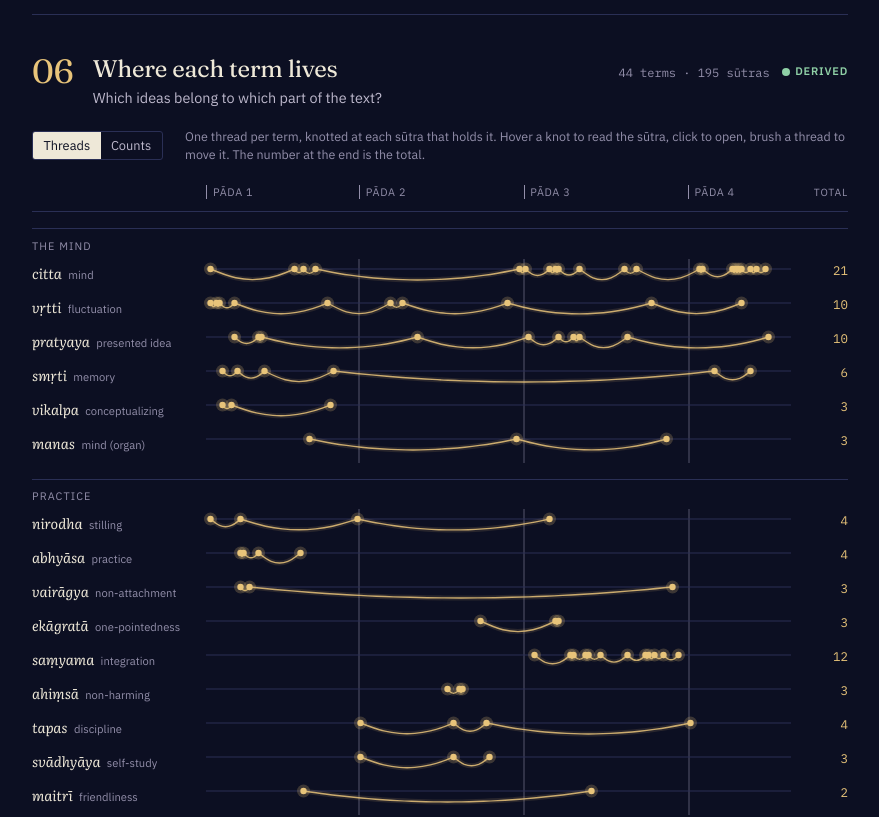
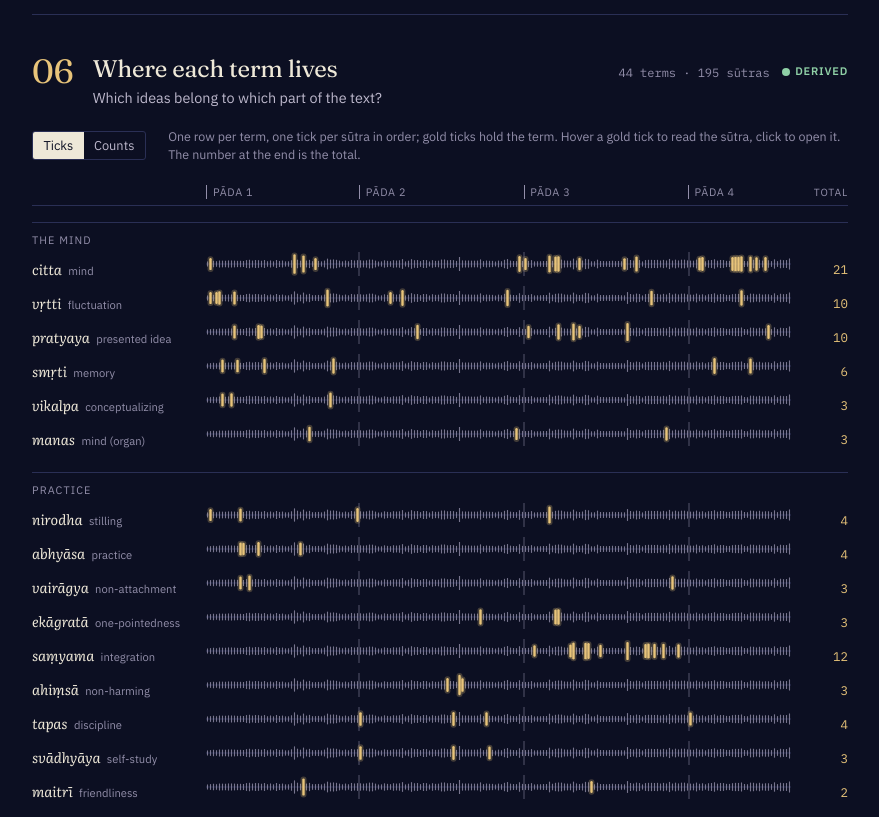
Before and after one commit to yashsharmahere/yogasutra, a Next.js app: page /visuals in a window 1280 px wide. Shown: the part 3080-3897 px from the top of the page, without its empty margins (68-947 px from the left). Built offline with nearby package versions, Linux system fonts and the light colour scheme; a web font is replaced by a local one.

Commit message:
Visualize: tick-strip term map (grey tick per sūtra, gold where term occurs), hover card stays reachable, Ticks/Counts toggle
Co-Authored-By: Claude Sonnet 5.5 <noreply@anthropic.com>
Claude-Session: https://claude.ai/code/session_01WCxtPEENy3nUsD4HDMGYrK

```diff
--- a/app/globals.css
+++ b/app/globals.css
@@ -666,3 +666,26 @@ html,body{overflow-x:clip}
 .heat td.tot{color:var(--indigo);font-weight:600;border-left:1px solid var(--rule)}
 .tbl-wrap{overflow-x:auto}
 @media (max-width:820px){.tr{grid-template-columns:minmax(0,1fr) 2.2rem}.tr-nm{grid-column:1}.tr-n{grid-column:2;grid-row:1;padding-top:0}.tr-tx{grid-column:1/-1}.tr-axis{grid-template-columns:minmax(0,1fr)}.tr-axis>span:first-child,.tr-n-h{display:none}}
+
+/* hover card is interactive and bridged to its knot so the pointer can travel onto it */
+.tcard{pointer-events:auto}
+.tcard::before{content:"";position:absolute;left:0;right:0;height:22px;bottom:-22px}
+.tcard.below::before{bottom:auto;top:-22px}
+.tc-f a{color:var(--indigo);font-weight:500;white-space:nowrap;text-decoration:none}
+.tc-f a:hover{text-decoration:underline}
+
+/* tick-strip term map: grey tick per sūtra (height = length of the sūtra), gold where the term occurs */
+.tr-svg.tk{display:block;overflow:visible;cursor:default}
+.tr-svg.tk.has-active{cursor:pointer}
+.tk-g{stroke:var(--ink-3);stroke-width:1.1;stroke-linecap:butt;opacity:.8;transition:opacity .15s}
+.tk-halo{stroke:var(--glow);stroke-width:6;stroke-linecap:round;opacity:.45}
+.tk-core{stroke:var(--indigo);stroke-width:2.4;stroke-linecap:round;transition:stroke-width .12s,stroke .12s}
+.tk-h{outline:none}
+.tk-h.on .tk-core{stroke:#fff6d6;stroke-width:4}
+.tk-h.on .tk-halo{opacity:1;stroke-width:12}
+.tk-h.echo .tk-halo{opacity:.95;stroke-width:10}
+.tr-svg.tk.has-active .tk-g{opacity:.3}
+.tr-svg.tk.has-active .tk-h:not(.on){opacity:.55}
+.tr{min-height:24px;align-items:center}
+.tr-nm{padding-top:0}
+.tr-n,.tr-n-h{padding-top:0}
--- a/components/TermMap.tsx
+++ b/components/TermMap.tsx
@@ -4,23 +4,23 @@ import { useEffect, useState, type ReactNode } from "react";
 /* Section 06 view switch: threads (default) or the counts-in-boxes grid. The choice is remembered. */
 export default function TermMap({ threads, counts }: { threads: ReactNode; counts: ReactNode }) {
   const [view, setView] = useState<"threads" | "counts">("threads");
-  useEffect(() => { try { const v = localStorage.getItem("ek:termview"); if (v === "counts" || v === "threads") setView(v); } catch {} }, []);
-  const pick = (v: "threads" | "counts") => { setView(v); try { localStorage.setItem("ek:termview", v); } catch {} };
+  useEffect(() => { try { const v = localStorage.getItem("ek:termview3"); if (v === "counts" || v === "threads") setView(v); } catch {} }, []);
+  const pick = (v: "threads" | "counts") => { setView(v); try { localStorage.setItem("ek:termview3", v); } catch {} };
   return (
     <>
       <div className="tm-bar">
         <div className="seg" role="group" aria-label="View">
-          <button type="button" aria-pressed={view === "threads"} onClick={() => pick("threads")}>Threads</button>
+          <button type="button" aria-pressed={view === "threads"} onClick={() => pick("threads")}>Ticks</button>
           <button type="button" aria-pressed={view === "counts"} onClick={() => pick("counts")}>Counts</button>
         </div>
         <p className="tm-hint">{view === "threads"
-          ? "One thread per term, knotted at each sūtra that holds it. Hover a knot to read the sūtra, click to open, brush a thread to move it. The number at the end is the total."
+          ? "One row per term, one tick per sūtra in order; gold ticks hold the term. Hover a gold tick to read the sūtra, click to open it. The number at the end is the total."
           : "How many sūtras in each pāda hold the term. Darker means more; click a number to open the term."}</p>
       </div>
       <div hidden={view !== "threads"}>{threads}</div>
       <div hidden={view !== "counts"}>{counts}</div>
       <p className="vs-read"><b>How to read it</b><span>{view === "threads"
-        ? "Computed from the term index: a knot means the term's Sanskrit form occurs in that sūtra. Pādas differ in length (51, 55, 55, 34), so read each row for its shape, and the total for its weight."
+        ? "Computed from the term index: a gold tick means the term's Sanskrit form occurs in that sūtra, and taller ticks are longer sūtras. Pādas differ in length (51, 55, 55, 34), so read each row for its shape, and the total for its weight."
         : "Number of sūtras in each pāda whose Sanskrit contains the term. Pādas differ in length (51, 55, 55, 34), so compare within a row, not down a column."}</span></p>
     </>
   );
--- a/components/VisThreads.tsx
+++ b/components/VisThreads.tsx
@@ -11,155 +11,77 @@ export type TRow = { id: string; iast: string; en: string; pattern: string; hits
 export type TGroup = { label: string; rows: TRow[] };
 export type TInfo = { id: string; pada: number; deva: string; iast: string; en: string; terms: string[] };
 
-const H = 34, Y = 10, SPRING = 0.045, DAMP = 0.955, ITER = 5, R = 36;
+const H = 24, Y = 12;
+let infoIds: string[] = [];
+let lens: number[] = [];
+const infoId = (n: number) => (infoIds[n] || "").replace(".", "-");
+const touchRef = { current: false };
 
-type Rope = { x: Float32Array; y: Float32Array; ox: Float32Array; oy: Float32Array; rx: Float32Array; ry: Float32Array; seg: number; k: number };
-type Sim = { ropes: Rope[]; els: SVGPathElement[][]; ptr: { x: number; y: number } | null; quiet: number };
-
-function makeRope(x0: number, x1: number): Rope {
-  const dist = Math.max(8, x1 - x0);
-  const sag = Math.min(11, dist * 0.2 + 2);
-  const len = dist + (8 * sag * sag) / (3 * dist);
-  const k = Math.max(6, Math.min(26, Math.round(dist / 14)));
-  const r: Rope = { x: new Float32Array(k), y: new Float32Array(k), ox: new Float32Array(k), oy: new Float32Array(k), rx: new Float32Array(k), ry: new Float32Array(k), seg: len / (k - 1), k };
-  for (let i = 0; i < k; i++) { const t = i / (k - 1); r.x[i] = r.ox[i] = r.rx[i] = x0 + t * (x1 - x0); r.y[i] = r.oy[i] = r.ry[i] = Y + 4 * sag * t * (1 - t); }
-  return r;
-}
-function solve(r: Rope, x0: number, x1: number) {
-  const { x, y, k, seg } = r;
-  for (let it = 0; it < ITER; it++) {
-    x[0] = x0; y[0] = Y; x[k - 1] = x1; y[k - 1] = Y;
-    for (let i = 0; i < k - 1; i++) {
-      const dx = x[i + 1] - x[i], dy = y[i + 1] - y[i], d = Math.hypot(dx, dy) || 1e-6, diff = (d - seg) / d / 2;
-      const a = i === 0 ? 0 : 1, b = i === k - 2 ? 0 : 1, tot = a + b || 1;
-      x[i] += dx * diff * 2 * (a / tot); y[i] += dy * diff * 2 * (a / tot);
-      x[i + 1] -= dx * diff * 2 * (b / tot); y[i + 1] -= dy * diff * 2 * (b / tot);
-    }
-  }
-  x[0] = x0; y[0] = Y; x[k - 1] = x1; y[k - 1] = Y;
-}
-function stepRope(r: Rope, x0: number, x1: number, ptr: Sim["ptr"]): number {
-  const { x, y, ox, oy, k } = r; let e = 0;
-  for (let i = 1; i < k - 1; i++) {
-    const vx = (x[i] - ox[i]) * DAMP, vy = (y[i] - oy[i]) * DAMP;
-    ox[i] = x[i]; oy[i] = y[i]; x[i] += vx + (r.rx[i] - x[i]) * SPRING; y[i] += vy + (r.ry[i] - y[i]) * SPRING;
-    if (ptr) {
-      const dx = x[i] - ptr.x, dy = y[i] - ptr.y, d = Math.hypot(dx, dy);
-      if (d < R) { const f = (1 - d / R) ** 2 * 3.2, n = d || 1; x[i] += (dx / n) * f * 0.3; y[i] += (dy / n) * f + 0.5 * f; }
-    }
-  }
-  solve(r, x0, x1);
-  for (let i = 1; i < k - 1; i++) e += Math.abs(x[i] - ox[i]) + Math.abs(y[i] - oy[i]);
-  return e;
-}
-const pathD = (r: Rope) => {
-  let d = `M${r.x[0].toFixed(1)},${r.y[0].toFixed(1)}`;
-  for (let i = 1; i < r.k - 1; i++) d += ` Q${r.x[i].toFixed(1)},${r.y[i].toFixed(1)} ${((r.x[i] + r.x[i + 1]) / 2).toFixed(1)},${((r.y[i] + r.y[i + 1]) / 2).toFixed(1)}`;
-  return d + ` L${r.x[r.k - 1].toFixed(1)},${r.y[r.k - 1].toFixed(1)}`;
-};
-
-/* one shared animation loop, running only while some row is awake */
-const awake = new Set<{ sim: Sim; xs: number[]; run: () => number }>();
-let raf = 0;
-function tick() {
-  awake.forEach((a) => { const e = a.run(); a.sim.quiet = e < 0.012 * Math.max(1, a.sim.ropes.length) && !a.sim.ptr ? a.sim.quiet + 1 : 0; if (a.sim.quiet > 24) awake.delete(a); });
-  raf = awake.size ? requestAnimationFrame(tick) : 0;
-}
-const wake = (a: { sim: Sim; xs: number[]; run: () => number }) => { a.sim.quiet = 0; awake.add(a); if (!raf) raf = requestAnimationFrame(tick); };
-
-function ThreadRow({ row, n, cuts, w, active, setActive, reduce }: { row: TRow; n: number; cuts: number[]; w: number; active: { row: string; n: number } | null; setActive: (v: { row: string; n: number; el: Element } | null) => void; reduce: boolean }) {
+function ThreadRow({ row, n, cuts, w, active, setActive }: { row: TRow; n: number; cuts: number[]; w: number; active: { row: string; n: number } | null; setActive: (v: { row: string; n: number; el: Element } | null) => void }) {
   const X = useCallback((i: number) => ((i + 0.5) / n) * w, [n, w]);
-  const xs = useMemo(() => row.hits.map(X), [row.hits, X]);
-  const handle = useRef<{ sim: Sim; xs: number[]; run: () => number } | null>(null);
-  const ropes = useMemo(() => {
-    const rs: Rope[] = [];
-    for (let i = 0; i < xs.length - 1; i++) rs.push(makeRope(xs[i], xs[i + 1]));
-    return rs;
-  }, [xs]);
-  const els = useRef<SVGPathElement[][]>([]);
-  useEffect(() => {
-    const sim: Sim = { ropes, els: els.current, ptr: null, quiet: 0 };
-    const run = () => { let e = 0; ropes.forEach((r, i) => { e += stepRope(r, xs[i], xs[i + 1], sim.ptr); const d = pathD(r); els.current[i]?.forEach((p) => p?.setAttribute("d", d)); }); return e; };
-    handle.current = { sim, xs, run };
-    return () => { if (handle.current) awake.delete(handle.current); };
-  }, [ropes, xs]);
-  const pluck = (idx: number) => {
-    [idx - 1, idx].forEach((ri) => { const r = ropes[ri]; if (!r) return; for (let j = 1; j < r.k - 1; j++) r.oy[j] -= 4.2 * Math.sin((Math.PI * j) / (r.k - 1)); });
-    if (handle.current && !reduce) wake(handle.current);
-  };
+  const hitSet = useMemo(() => new Set(row.hits), [row.hits]);
   const router = useRouter();
-  const anchors = useRef<(Element | null)[]>([]);
+  const anchors = useRef<Record<number, Element | null>>({});
   const nearest = (e: { clientX: number; clientY: number; currentTarget: Element }, reach: number) => {
     const b = e.currentTarget.getBoundingClientRect(), px = e.clientX - b.left, py = e.clientY - b.top;
-    if (Math.abs(py - Y) > reach + 8) return -1;
+    if (Math.abs(py - Y) > 14) return -1;
     let best = -1, bd = reach;
-    xs.forEach((x, j) => { const d = Math.abs(x - px); if (d <= bd) { bd = d; best = j; } });
+    row.hits.forEach((h) => { const d = Math.abs(X(h) - px); if (d <= bd) { bd = d; best = h; } });
     return best;
   };
-  const choose = (j: number) => {
-    if (j < 0) { if (active && active.row === row.id) setActive(null); return; }
-    if (active && active.row === row.id && active.n === row.hits[j]) return;
-    setActive({ row: row.id, n: row.hits[j], el: anchors.current[j] as Element }); pluck(j);
+  const choose = (h: number) => {
+    if (h < 0) { if (active && active.row === row.id) setActive(null); return; }
+    if (active && active.row === row.id && active.n === h) return;
+    setActive({ row: row.id, n: h, el: anchors.current[h] as Element });
   };
-  const onMove = (e: React.PointerEvent<SVGSVGElement>) => {
-    if (e.pointerType === "touch") return;
-    choose(nearest(e, 6));
-    if (reduce || !handle.current) return;
-    const b = e.currentTarget.getBoundingClientRect();
-    handle.current.sim.ptr = { x: e.clientX - b.left, y: e.clientY - b.top };
-    wake(handle.current);
-  };
-  const onLeave = () => { setActive(null); if (handle.current) { handle.current.sim.ptr = null; if (!reduce) wake(handle.current); } };
+  const onMove = (e: React.PointerEvent<SVGSVGElement>) => { if (e.pointerType !== "touch") choose(nearest(e, 6)); };
   const onClick = (e: React.MouseEvent<SVGSVGElement>) => {
-    const touch = touchRef.current, j = nearest(e, touch ? 14 : 6);
-    if (j < 0) return;
-    const shown = active && active.row === row.id && active.n === row.hits[j];
-    if (touch && !shown) { choose(j); return; }
-    const url = `/sutra/${infoId(row.hits[j])}`;
+    const touch = touchRef.current, h = nearest(e, touch ? 14 : 6);
+    if (h < 0) return;
+    const shown = active && active.row === row.id && active.n === h;
+    if (touch && !shown) { choose(h); return; }
+    const url = `/sutra/${infoId(h)}`;
     if (e.metaKey || e.ctrlKey) window.open(url, "_blank"); else router.push(url);
   };
   const mine = active && active.row === row.id;
   return (
-    <svg className={`tr-svg${mine ? " has-active" : ""}`} width={w} height={H} viewBox={`0 0 ${w} ${H}`} onPointerMove={onMove} onPointerLeave={onLeave} onClick={onClick} onPointerDown={(e) => { touchRef.current = e.pointerType === "touch"; }} role="group" aria-label={`${row.iast}: ${row.hits.length} sūtras`}>
+    <svg className={`tr-svg tk${mine ? " has-active" : ""}`} width={w} height={H} viewBox={`0 0 ${w} ${H}`} onPointerMove={onMove} onPointerLeave={() => setActive(null)} onClick={onClick} onPointerDown={(e) => { touchRef.current = e.pointerType === "touch"; }} role="group" aria-label={`${row.iast}: ${row.hits.length} sūtras`}>
       {cuts.map((c) => <line key={c} className="tr-sep" x1={(c / n) * w} x2={(c / n) * w} y1={0} y2={H} />)}
       <line className="tr-base" x1={0} x2={w} y1={Y} y2={Y} />
-      {ropes.map((r, i) => (
-        <g key={i}>
-          <path ref={(el) => { (els.current[i] ||= [])[0] = el as SVGPathElement; }} className="rp-halo" d={pathD(r)} />
-          <path ref={(el) => { (els.current[i] ||= [])[1] = el as SVGPathElement; }} className="rp" d={pathD(r)} />
-        </g>
-      ))}
-      {row.hits.map((h, i) => {
-        const on = mine && active!.n === h, echo = !mine && active && active.n === h;
+      {Array.from({ length: n }, (_, i) => {
+        if (hitSet.has(i)) return null;
+        const h = lens[i], x = X(i);
+        return <line key={i} className="tk-g" x1={x} x2={x} y1={Y - h / 2} y2={Y + h / 2} />;
+      })}
+      {row.hits.map((h) => {
+        const on = mine && active!.n === h, echo = !mine && active && active.n === h, x = X(h), hh = lens[h] + 4;
         return (
-          <a key={h} href={`/sutra/${infoId(h)}`} ref={(el) => { anchors.current[i] = el; }} className={`tb${on ? " on" : ""}${echo ? " echo" : ""}`} data-n={h} aria-label={`${row.iast}, sūtra ${infoIds[h]}`}
-            onFocus={(e) => { setActive({ row: row.id, n: h, el: e.currentTarget }); pluck(i); }} onBlur={() => setActive(null)}>
-            <circle className="tb-ring" cx={xs[i]} cy={Y} r={8} />
-            <circle className="tb-halo" cx={xs[i]} cy={Y} r={6.5} />
-            <circle className="tb-core" cx={xs[i]} cy={Y} r={3.2} />
+          <a key={h} href={`/sutra/${infoId(h)}`} ref={(el) => { anchors.current[h] = el; }} className={`tk-h${on ? " on" : ""}${echo ? " echo" : ""}`} data-n={h} aria-label={`${row.iast}, sūtra ${infoIds[h]}`}
+            onFocus={(e) => setActive({ row: row.id, n: h, el: e.currentTarget })} onBlur={() => setActive(null)}>
+            <line className="tk-halo" x1={x} x2={x} y1={Y - hh / 2} y2={Y + hh / 2} />
+            <line className="tk-core" x1={x} x2={x} y1={Y - hh / 2} y2={Y + hh / 2} />
           </a>
         );
       })}
     </svg>
   );
 }
-const touchRef = { current: false };
-let infoIds: string[] = [];
-const infoId = (n: number) => (infoIds[n] || "").replace(".", "-");
 
 const esc = (s: string) => s.replace(/[.*+?^${}()|[\]\\]/g, "\\$&");
 
 export default function VisThreads({ groups, info, cuts }: { groups: TGroup[]; info: TInfo[]; cuts: number[] }) {
   infoIds = info.map((i) => i.id);
+  { const L = info.map((s) => s.deva.length), lo = Math.min(...L), hi = Math.max(...L); lens = L.map((l) => 5 + ((l - lo) / (hi - lo || 1)) * 9); }
   const n = info.length;
   const boxRef = useRef<HTMLDivElement>(null);
   const [w, setW] = useState(0);
-  const [reduce, setReduce] = useState(false);
-  const [act, setAct] = useState<{ row: string; n: number; el: Element } | null>(null);
+  const [act, setAct0] = useState<{ row: string; n: number; el: Element } | null>(null);
+  const hideT = useRef<number>(0);
+  const setAct = useCallback((a: { row: string; n: number; el: Element } | null) => { window.clearTimeout(hideT.current); if (a) setAct0(a); else hideT.current = window.setTimeout(() => setAct0(null), 220); }, []);
+  useEffect(() => () => window.clearTimeout(hideT.current), []);
   const [pos, setPos] = useState<{ left: number; top: number; below: boolean } | null>(null);
   const rowOf = useMemo(() => Object.fromEntries(groups.flatMap((g) => g.rows).map((r) => [r.id, r])), [groups]);
   useEffect(() => {
-    setReduce(window.matchMedia("(prefers-reduced-motion: reduce)").matches);
     const el = boxRef.current?.querySelector(".tr-axis > div") as HTMLElement | null; if (!el) return;
     const ro = new ResizeObserver(() => setW(Math.floor(el.getBoundingClientRect().width)));
     ro.observe(el); setW(Math.floor(el.getBoundingClientRect().width));
@@ -187,19 +109,19 @@ export default function VisThreads({ groups, info, cuts }: { groups: TGroup[]; i
           {g.rows.map((r) => (
             <div className="tr" key={r.id}>
               <Link className="tr-nm" href={`/concepts/${r.id}`}><span className="iast">{r.iast}</span><em>{r.en}</em></Link>
-              <div className="tr-tx">{w > 0 && <ThreadRow row={r} n={n} cuts={cuts.slice(1, 4)} w={w} active={act} setActive={setAct} reduce={reduce} />}</div>
+              <div className="tr-tx">{w > 0 && <ThreadRow row={r} n={n} cuts={cuts.slice(1, 4)} w={w} active={act} setActive={setAct} />}</div>
               <span className="tr-n" title={`${r.iast}: ${r.hits.length} sūtra${r.hits.length === 1 ? "" : "s"}`}>{r.hits.length}</span>
             </div>
           ))}
         </div>
       ))}
       {s && term && pos && (
-        <div className={`tcard${pos.below ? " below" : ""}`} style={{ left: pos.left, top: pos.top }} role="status">
+        <div className={`tcard${pos.below ? " below" : ""}`} style={{ left: pos.left, top: pos.top }} role="status" onPointerEnter={() => window.clearTimeout(hideT.current)} onPointerLeave={() => setAct(null)}>
           <div className="tc-h"><span className="tc-id">{s.id}</span><span className="tc-term">{term.iast}</span><span className="tc-p">Pāda {s.pada}</span></div>
           <div className="tc-d">{s.deva}</div>
           <div className="tc-i">{iastHtml}</div>
           <div className="tc-e">{s.en}<small>Woods</small></div>
-          <div className="tc-f"><span>{s.terms.length > 1 ? `Also holds: ${s.terms.filter((t) => t !== term.iast).join(", ")}` : "Only this term is indexed here"}</span><b>Open {s.id} →</b></div>
+          <div className="tc-f"><span>{s.terms.length > 1 ? `Also holds: ${s.terms.filter((t) => t !== term.iast).join(", ")}` : "Only this term is indexed here"}</span><Link href={`/sutra/${s.id.replace(".", "-")}`}>Open {s.id} →</Link></div>
         </div>
       )}
     </div>
```
